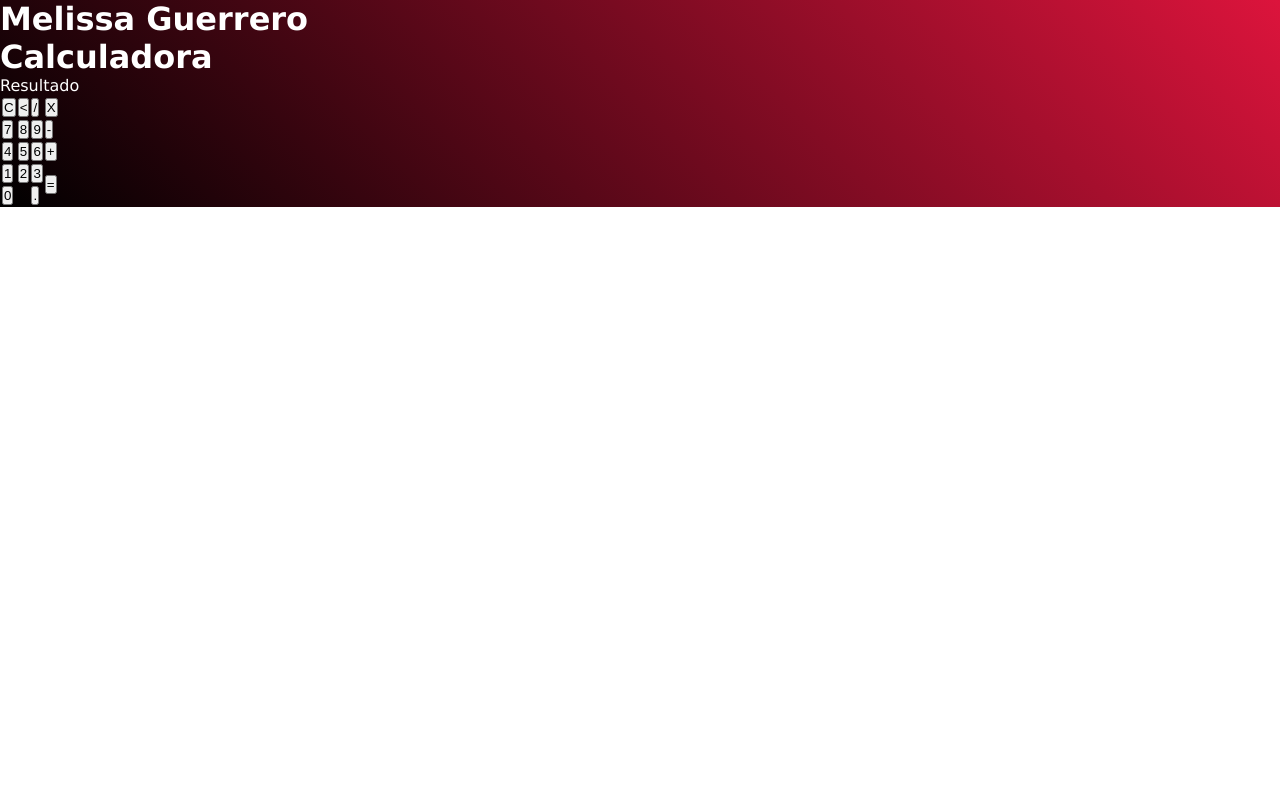
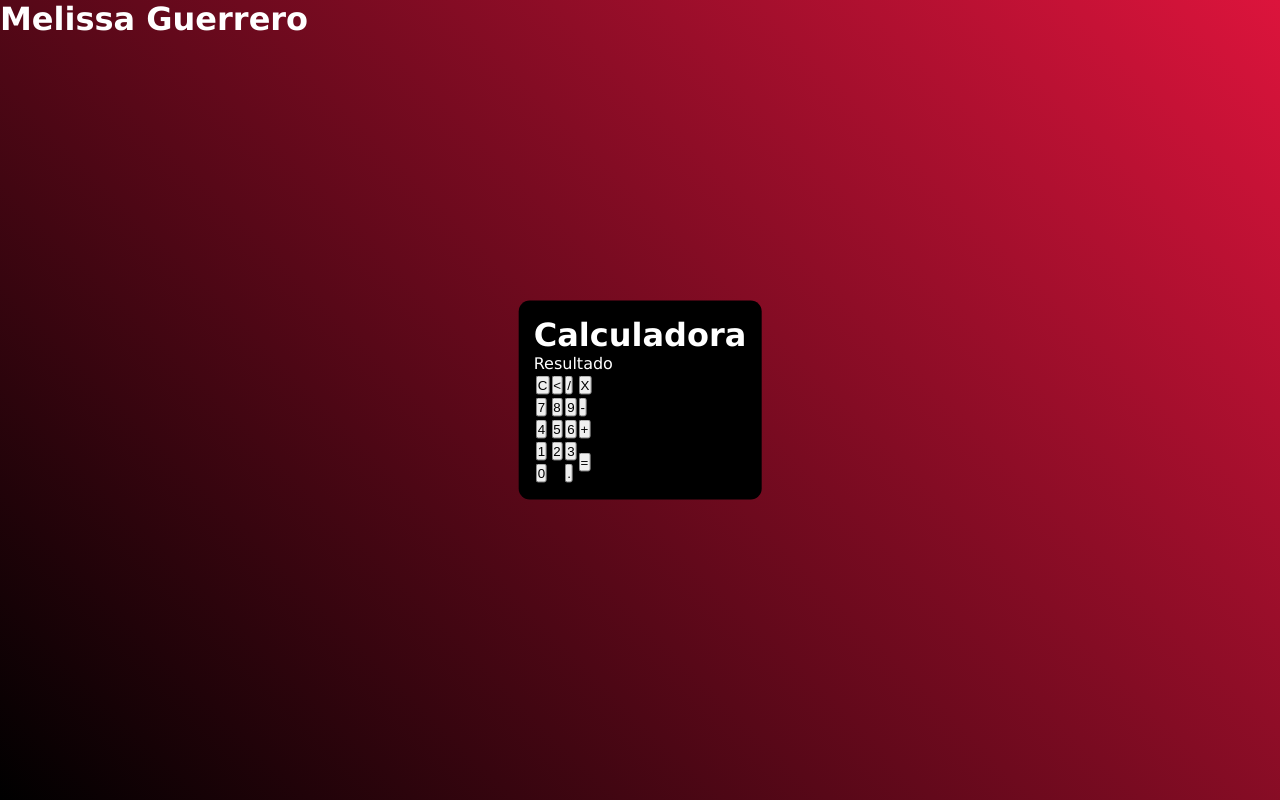
Before and after one commit to rrrgma/calculator, a plain HTML site: page index.html in a window 1280 px wide. Drawn offline with Linux system fonts and the light colour scheme.

Commit message:
html-css-js

```diff
--- a/style.css
+++ b/style.css
@@ -6,7 +6,18 @@
 
 .fundo{
   background-image: linear-gradient(45deg,black, crimson);
-  height: 100%;
+  height: 100vh;
   color: white;
   font-family: Verdana, Geneva, Tahoma, sans-serif;
 }
+
+.calculadora {
+  position: absolute;
+  background-color: black;
+  top: 50%;
+  left: 50%;
+  transform: translate(-50%,-50%);
+  border-radius: 11px;
+  padding: 15px;
+
+}
```
